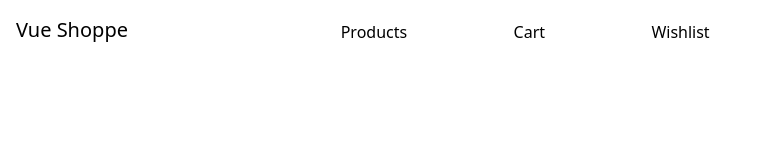
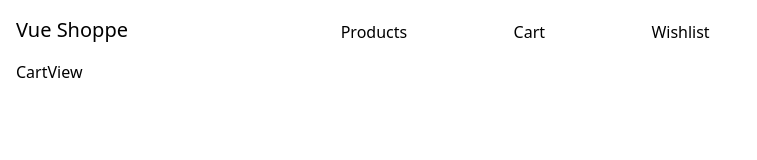
Before and after one commit to dyllandry/vue-shoppe, a Vue app: page /cart in a window 1280 px wide. Shown: the top 160 px of the page, without its empty margins (0-757 px from the left). Built offline with nearby package versions, Linux system fonts and the light colour scheme.

Commit message:
add placeholder cart page

```diff
--- a/src/components/Navbar.vue
+++ b/src/components/Navbar.vue
@@ -12,7 +12,7 @@ import { RouterLink } from 'vue-router'
             <RouterLink :to="{ name: 'home' }">Products</RouterLink>
         </div>
         <div class="grow">
-            <RouterLink :to="{ name: 'home' }">Cart</RouterLink>
+            <RouterLink :to="{ name: 'cart' }">Cart</RouterLink>
         </div>
         <div class="grow">
             <RouterLink :to="{ name: 'home' }">Wishlist</RouterLink>
--- a/src/router/index.ts
+++ b/src/router/index.ts
@@ -1,5 +1,6 @@
 import { createRouter, createWebHistory } from 'vue-router'
 import HomeView from '../views/HomeView.vue'
+import CartView from '../views/CartView.vue'
 
 const router = createRouter({
   history: createWebHistory(import.meta.env.BASE_URL),
@@ -8,6 +9,11 @@ const router = createRouter({
       path: '/',
       name: 'home',
       component: HomeView
+    },
+    {
+      path: '/cart',
+      name: 'cart',
+      component: CartView
     },
     // {
     //   path: '/about',
--- /dev/null
+++ b/src/views/CartView.vue
@@ -0,0 +1,8 @@
+<script setup lang="ts">
+</script>
+
+<template>
+  <div>
+    CartView
+  </div>
+</template>
```
